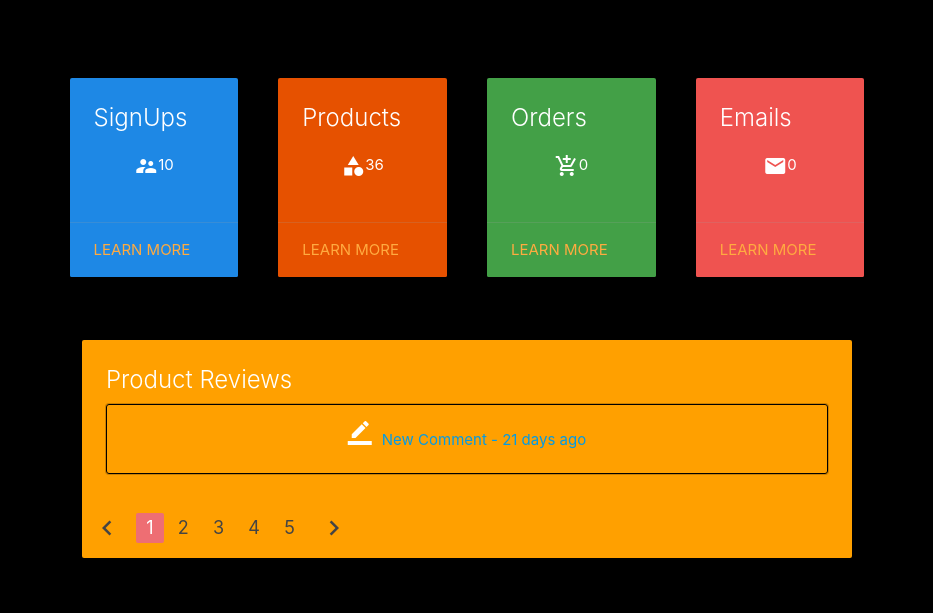
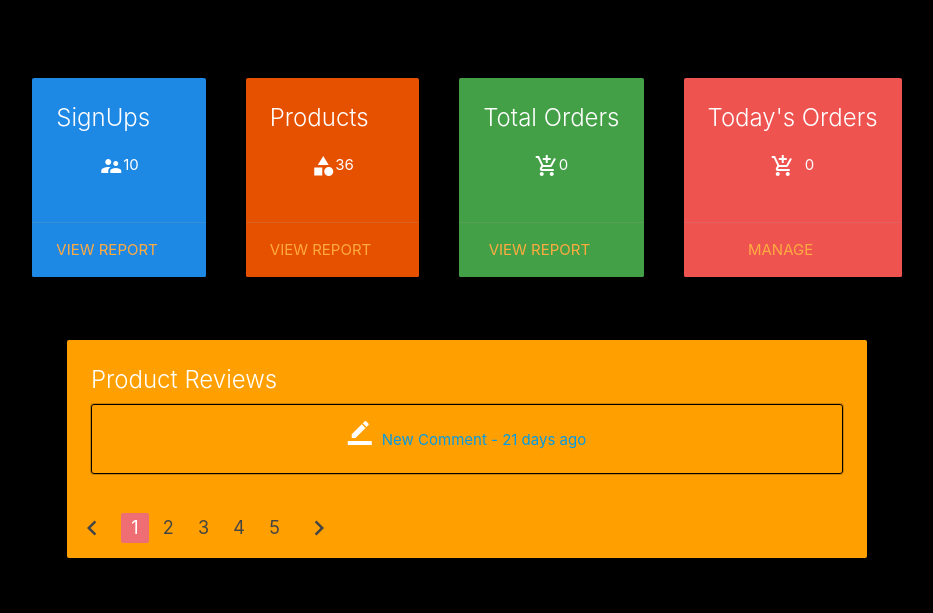
Before and after one commit to BreadGuy007/Ecommerce-site_MVC, a PHP site: page /admin.php in a window 1280 px wide. Shown: the part 200-813 px from the top of the page, without its empty margins (173-1106 px from the left). Run offline with PHP 8.4, Linux system fonts and the light colour scheme; data comes from the database, SQL or seed files in the repository; data that the repository does not hold is empty; some libraries are stand-ins or nearby versions.

Commit message:
autosync signup, totalorder and today's order

```diff
--- a/admin.php
+++ b/admin.php
@@ -28,11 +28,13 @@
                   $result = $conn->conn()->query($sql) or die($conn->conn()->error);
                   $signUpCount = $result->num_rows;
                 ?>
-                <p><?php echo($signUpCount); ?></p>
+                <div id="signup">
+                  <a class='white-text'><?php echo($signUpCount); ?></a>
+                </div>
               </div>
             </div>
-            <div class="card-action">
-              <a href="admin_manage_users.php">Learn More</a>
+            <div class="card-action center">
+              <a href="admin_manage_users.php">View Report</a>
             </div>
           </div>
         </div>
@@ -52,15 +54,11 @@
                   $result = $conn->conn()->query($sql) or die($conn->conn()->error);
                   $productCount = $result->num_rows;
                 ?>
-                <p>
-                  <?php
-                    echo($productCount);
-                  ?>
-                </p>
+                <p><?php echo($productCount); ?></p>
               </div>
             </div>
-            <div class="card-action">
-              <a href="admin_manage_products.php">Learn More</a>
+            <div class="card-action center">
+              <a href="admin_manage_products.php">View Report</a>
             </div>
           </div>
         </div>
@@ -71,20 +69,23 @@
         <div class="col s12 m6">
           <div class="card green darken-1">
             <div class="card-content white-text">
-              <span class="card-title ">Orders</span>
+              <span class="card-title ">Total Orders</span>
               <div class="grid">
                 <i class="material-icons white-text">add_shopping_cart</i>
                 <?php
-                  $sql = "SELECT * FROM Orders WHERE CartFlag = 0";
+                  $sql = "SELECT M.*, O.*, P.* FROM Members M, Orders O, Payment P
+                  WHERE M.PrivilegeLevel = 0 AND P.OrderID = O.OrderID  AND M.MemberID = O.MemberID ORDER BY P.PaymentDate DESC";
                   $conn = new Dbhandler();
                   $result = $conn->conn()->query($sql) or die($conn->conn()->error);
                   $orderCount = $result->num_rows;
                 ?>
-                <p><?php echo($orderCount); ?></p>
+                <div id="order">
+                  <a class='white-text'><?php echo($orderCount); ?></a>
+                </div>
               </div>
             </div>
-            <div class="card-action">
-              <a href="admin_view_orders.php">Learn More</a>
+            <div class="card-action center">
+              <a href="admin_view_orders.php">View Report</a>
             </div>
           </div>
         </div>
@@ -95,14 +96,32 @@
         <div class="col s12 m6">
           <div class="card red lighten-1">
             <div class="card-content white-text">
-              <span class="card-title ">Emails</span>
+              <span class="card-title ">Today's Orders</span>
               <div class="grid">
-                <i class="material-icons white-text">email</i>
-                <p>0</p>
+                <i class="material-icons white-text">add_shopping_cart</i>
+                <?php
+                  $sql = "SELECT M.*, O.*, P.* FROM Members M, Orders O, Payment P
+                    WHERE M.PrivilegeLevel = 0 AND P.OrderID = O.OrderID  AND M.MemberID = O.MemberID
+                    AND P.PaymentDate = CURDATE() ORDER BY P.PaymentDate DESC";
+
+                  $conn = new Dbhandler();
+                  $result = $conn->conn()->query($sql) or die($conn->conn()->error);
+                  $orderCountNew = $result->num_rows;
+                ?>
+                <div id="order1">
+                  <?php
+                    if ($orderCountNew === 1)
+                      echo("<a class='white-text' style='margin-left: 10px'>1 New ~</a>");
+
+                    else if ($orderCountNew > 1) echo("<a class='white-text' style='margin-left: 10px'>$orderCountNew</a><a class='white-text bold' style='margin-left: 5px'>New</a>");
+
+                    else echo("<a class='white-text' style='margin-left: 10px'>$orderCountNew</a>");
+                  ?>
+                </div>
               </div>
             </div>
-            <div class="card-action">
-              <a href="#">Learn More</a>
+            <div class="card-action center">
+              <a href="admin_view_orders.php">Manage</a>
             </div>
           </div>
         </div>
@@ -113,7 +132,7 @@
   <div class="row">
     <div class="container">
       <div class="grid">
-        <div class="card amber darken-2" style="width: 770px">
+        <div class="card amber darken-2" style="width: 800px">
           <div class="card-content white-text">
             <span class="card-title ">Product Reviews</span>
               <a href="#"><div id="bordershadow"><i class="material-icons white-text" style="margin-right: 10px">border_color</i>New Comment - 21 days ago</div></a>
@@ -133,4 +152,30 @@
     </div>
   </div>
 </body>
+
+<script type="text/javascript">
+  $(document).ready(function(){
+    autoSyncTotalOrder();
+    autoSyncTodayOrder();
+    autoSyncTotalSignUp();
+  });
+
+  function autoSyncTotalOrder(){
+    $("#order").load(location.href + " #order", function(){
+      setTimeout(autoSyncTotalOrder, 3000);
+    });
+  }
+
+  function autoSyncTodayOrder(){
+    $("#order1").load(location.href + " #order1", function(){
+      setTimeout(autoSyncTotalOrder, 3000);
+    });
+  }
+
+  function autoSyncTotalSignUp(){
+    $("#signup").load(location.href + " #signup", function(){
+      setTimeout(autoSyncTotalSignUp, 3000);
+    });
+  }
+</script>
 </html>
--- a/header.php
+++ b/header.php
@@ -5,9 +5,9 @@
   <meta http-equiv="X-UA-Compatible" content="IE=edge">
   <meta name="viewport" content="width=device-width, initial-scale=1.0">
   <link href="https://fonts.googleapis.com/icon?family=Material+Icons" rel="stylesheet">
-  <script src="https://code.jquery.com/jquery-3.6.0.min.js"></script>
+  <script src="https://code.jquery.com/jquery-3.6.0.min.js" defer></script>
   <script src="https://ajax.googleapis.com/ajax/libs/jquery/3.2.0/jquery.min.js"></script>
-  <script src="./static/materialize/js/materialize.min.js"></script>
+  <script src="./static/materialize/js/materialize.min.js" defer></script>
   <script type="text/javascript" src="static/js/pagination.js"></script>
   <link rel="stylesheet" href="./static/css/base.css">
   <link rel="icon" type="image/png" style="border-radius: 50%;" href="./static/logoicon.png">
--- a/includes/order.inc.php
+++ b/includes/order.inc.php
@@ -28,13 +28,13 @@ function generateOrderDetails($item, $cartItem){
   $quantityDisplay = "x" . $quantity;
   $orderItemID = $cartItem->getOrderItemID();
 
-  return [$itemID, $quantity, $quantityInStock, $image, $itemName, $price, $quantityDisplay, $orderItemID, $dateAdded,  $categoryName];
+  return [$itemID, $quantity, $quantityInStock, $image, $itemName, $price, $quantityDisplay, $orderItemID, $dateAdded, $categoryName];
 }
 
 function generateItem($item, $cartItem, $memberID){
 
   // admin view orders
-  [$itemID, $quantity, $quantityInStock, $image, $itemName, $price, $quantityDisplay, $orderItemID, $dateAdded,  $categoryName]
+  [$itemID, $quantity, $quantityInStock, $image, $itemName, $price, $quantityDisplay, $orderItemID, $dateAdded, $categoryName]
     = generateOrderDetails($item, $cartItem, $memberID);
 
   $view_order = isset($_GET["view_order"]);
--- a/static/pages/cart_items.php
+++ b/static/pages/cart_items.php
@@ -116,7 +116,5 @@
 </div>
 
 <script>
-   $(document).ready(function(){
-    $('.collapsible').collapsible();
-  });
+  $(document).ready(function(){ $('.collapsible').collapsible(); });
 </script>
```
Also changed, not shown: product.php (+7 -1 lines).
